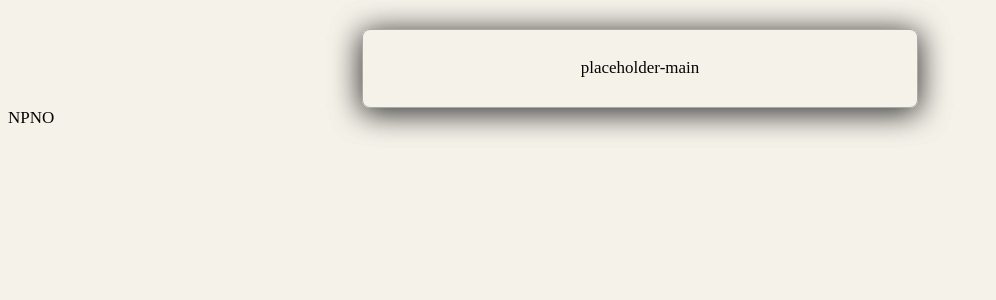
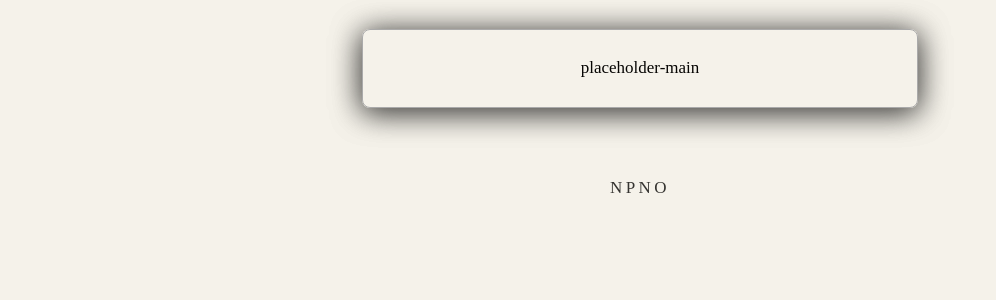
Before and after one commit to Mylloon/Sand, a Flask app: page /index in a window 1280 px wide. Shown: the part 77-377 px from the top of the page, without its empty margins (0-996 px from the left). Run offline with Flask 2, Linux system fonts and the light colour scheme; parts of the project's set-up code (start-up, migrations or seed data) failed here and were passed over; some web fonts are replaced.

Commit message:
style footer

```diff
--- a/src/public/styles/style.css
+++ b/src/public/styles/style.css
@@ -64,3 +64,13 @@ main {
     border-radius: 8px;
     box-shadow: 0 4px 30px 0 var(--shadow), 0 4px 30px 0 var(--shadow);
 }
+
+footer {
+    opacity: 0.8;
+    letter-spacing: 0.2rem;
+}
+
+footer > hr {
+    visibility: hidden;
+    margin: 2rem auto;
+}
--- a/src/templates/index.html
+++ b/src/templates/index.html
@@ -18,6 +18,9 @@
             <p>placeholder-main</p>
         </main>
 
-        <footer>NPNO</footer>
+        <footer class="text-center">
+            <hr />
+            <p>NPNO</p>
+        </footer>
     </body>
 </html>
```
